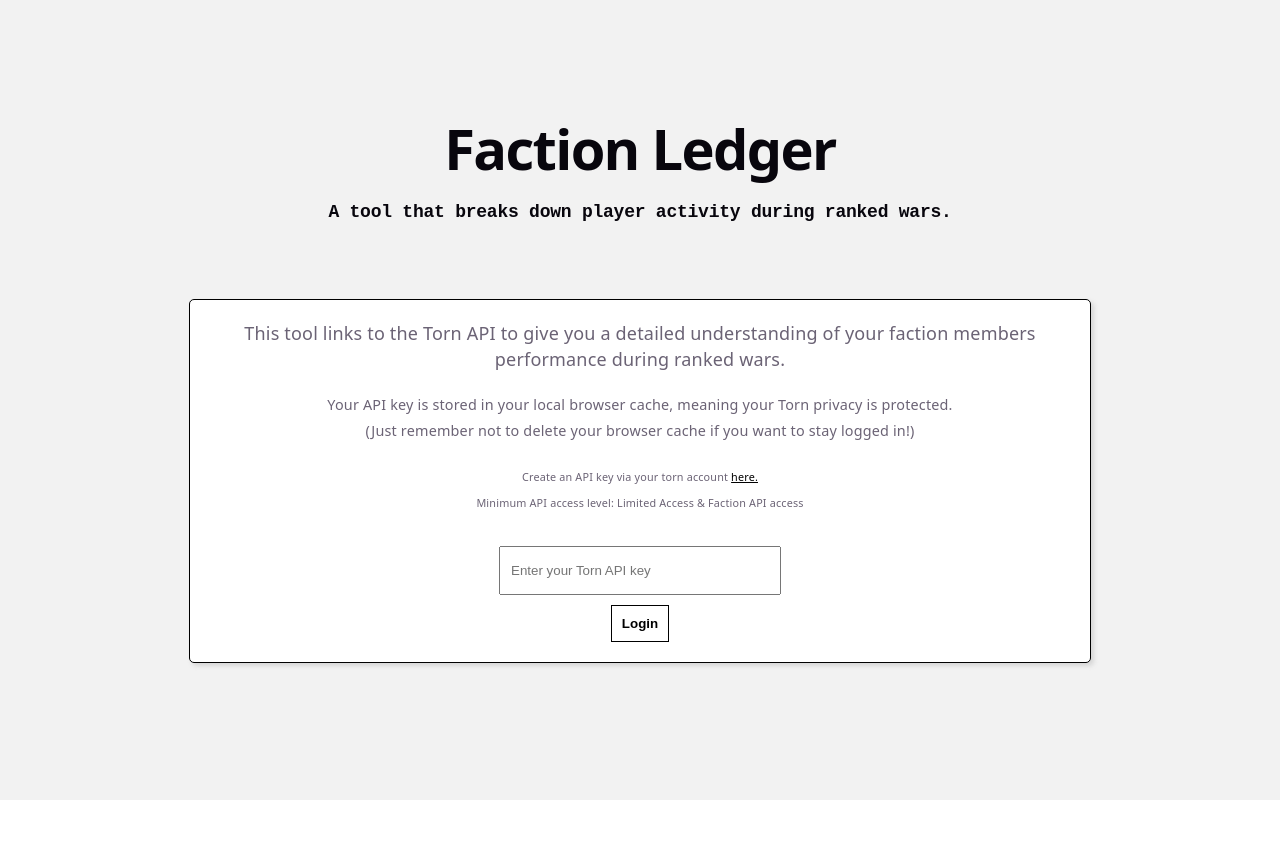
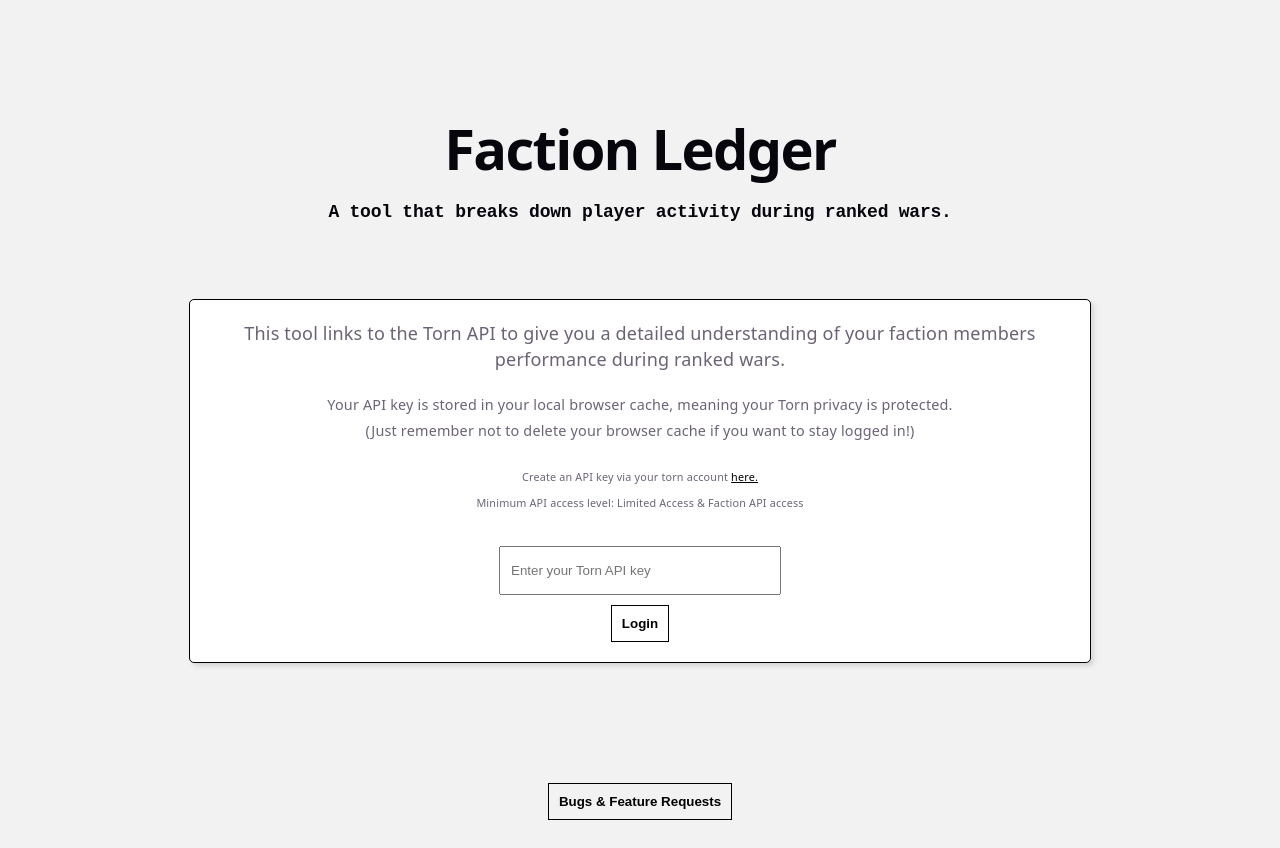
Before and after one commit to lewisPratt/torn-faction-management, a React (Vite) app: page / in a window 1280 px wide. Shown: the top 848 px of the page. Before the commit the page ends 800 px from the top, so only its background shows below. Built offline with nearby package versions, Linux system fonts and the light colour scheme; a web font is replaced by a local one.

Commit message:
Feature - added link to report bug / request feature on login page and footer

```diff
--- a/src/Layout.tsx
+++ b/src/Layout.tsx
@@ -10,6 +10,7 @@
 
             <footer>
                 <ClearKeyButton handleClearKey={handleClearKey} />
+                <a href="https://github.com/lewisPratt/torn-faction-management/issues" target="_blank"><button>Bugs & Feature Requests</button></a>
             </footer>
         </>
     )
--- a/src/components/ApiKeyForm.tsx
+++ b/src/components/ApiKeyForm.tsx
@@ -23,6 +23,7 @@
             <br /><button onClick={handleSubmit}>Login</button></p>
         </div>
       </main>
+      <footer><a href="https://github.com/lewisPratt/torn-faction-management/issues" target="_blank"><button>Bugs & Feature Requests</button></a></footer>
     </>
   )
 }
--- a/src/components/ClearKeyButton.tsx
+++ b/src/components/ClearKeyButton.tsx
@@ -3,9 +3,9 @@
  } from "../interfaces"
 function ClearKeyButton({handleClearKey} : ClearKeyProps){
     return(
-        <div>
+
             <button onClick={handleClearKey}>Clear API Key</button>
-        </div>
+
     )
 }
 
--- a/src/index.css
+++ b/src/index.css
@@ -102,6 +102,12 @@
 
 footer {
   padding: 20px;
+  display:flex;
+  flex-direction: row;
+  gap:20px;
+  flex-wrap: wrap;
+  justify-content: center;
+  margin:50px 0;
 }
 
 h1,
```
